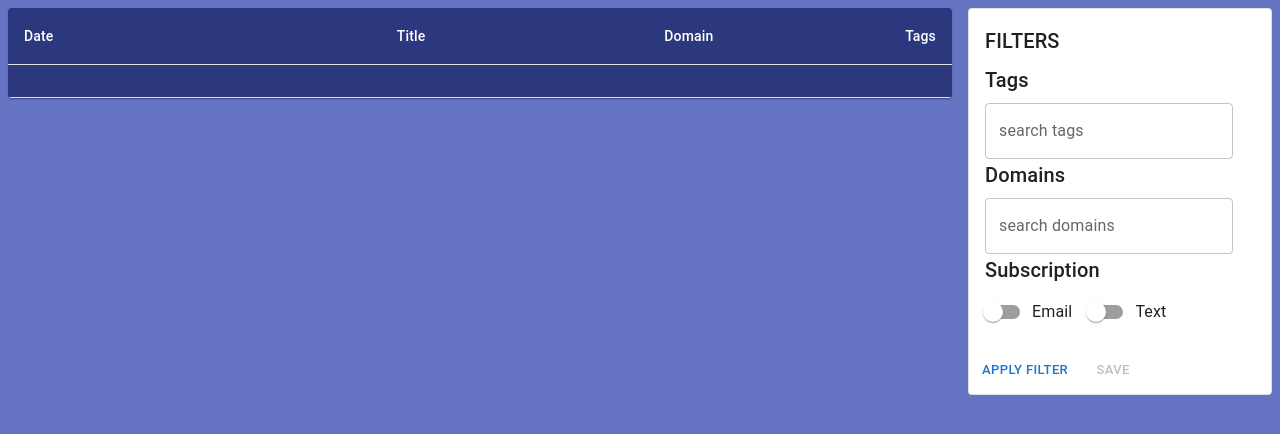
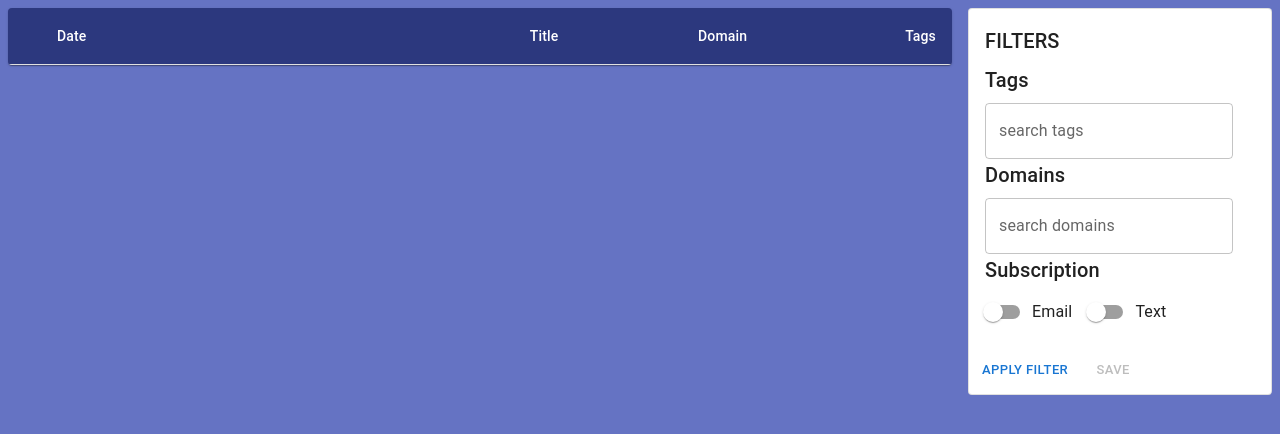
Before and after one commit to thaoBD/AI-Newsletter, a Next.js app in the folder news-app/: page / in a window 1280 px wide. Shown: the top 434 px of the page. Built offline with nearby package versions, Linux system fonts and the light colour scheme.

Commit message:
Present retrieved articles on table

```diff
--- a/news-app/app/api/news/route.js
+++ b/news-app/app/api/news/route.js
@@ -16,7 +16,7 @@ export async function POST(req) {
         return new Response(await response.text(), { status: 200 });
     } catch (error) {
         console.log(error)
-        return new Response(JSON.stringify({ error: 'Failed to send text' }), { status: 500 });
+        return new Response(JSON.stringify({ error: 'Failed to get articles.' }), { status: 500 });
     }
 }
 
--- a/news-app/app/page.js
+++ b/news-app/app/page.js
@@ -6,10 +6,19 @@ import Grid from '@mui/material/Grid2';
 import {useState} from 'react';
 
 export default function App() {
-  const [data, setData] = useState('');
+  const [data, setData] = useState([]);
 
   const updateData = (newData) => {
-    setData(newData);
+    let parsedData = []
+    for (let i = 0; i < newData.data.length; i++) {
+      parsedData[i] = {
+        date: new Date(newData.data[i].published_at).toLocaleDateString(),
+        title: newData.data[i].title,
+        domain: newData.data[i].source,
+        keywords: newData.data[i].keywords.slice(0, 5),
+      }
+    }
+    setData(parsedData);
   };
 
   return (
--- a/news-app/app/ui/card.js
+++ b/news-app/app/ui/card.js
@@ -96,7 +96,6 @@ export default function OutlinedCard({data, updateData}) {
       domains: domains,
     })
     updateData(res)
-    console.log(res)
   };
 
   return (
--- a/news-app/app/ui/table.js
+++ b/news-app/app/ui/table.js
@@ -41,20 +41,22 @@ export default function NewsTable({data}) {
 
         <TableHead>
           <TableRow>
-            <TableCell>Date</TableCell>
-            <TableCell align="right">Title</TableCell>
-            <TableCell align="right">Domain</TableCell>
-            <TableCell align="right">Tags</TableCell>
+            <TableCell align="right" width="10%">Date</TableCell>
+            <TableCell align="right" width="50%">Title</TableCell>
+            <TableCell align="right" width="20%">Domain</TableCell>
+            <TableCell align="right" width="20%">Tags</TableCell>
           </TableRow>
         </TableHead>
 
         <TableBody>
-            <TableRow>
-              <TableCell align="right"></TableCell>
-              <TableCell align="right"></TableCell>
-              <TableCell align="right"></TableCell>
-              <TableCell align="right"></TableCell>
-            </TableRow>
+          {data.map((row, index) => (
+          <TableRow key={index}>
+            <TableCell align="right">{row.date}</TableCell>
+            <TableCell align="right">{row.title}</TableCell>
+            <TableCell align="right">{row.domain}</TableCell>
+            <TableCell align="right">{row.keywords}</TableCell>
+          </TableRow>
+          ))}
         </TableBody>
 
       </Table>
```
